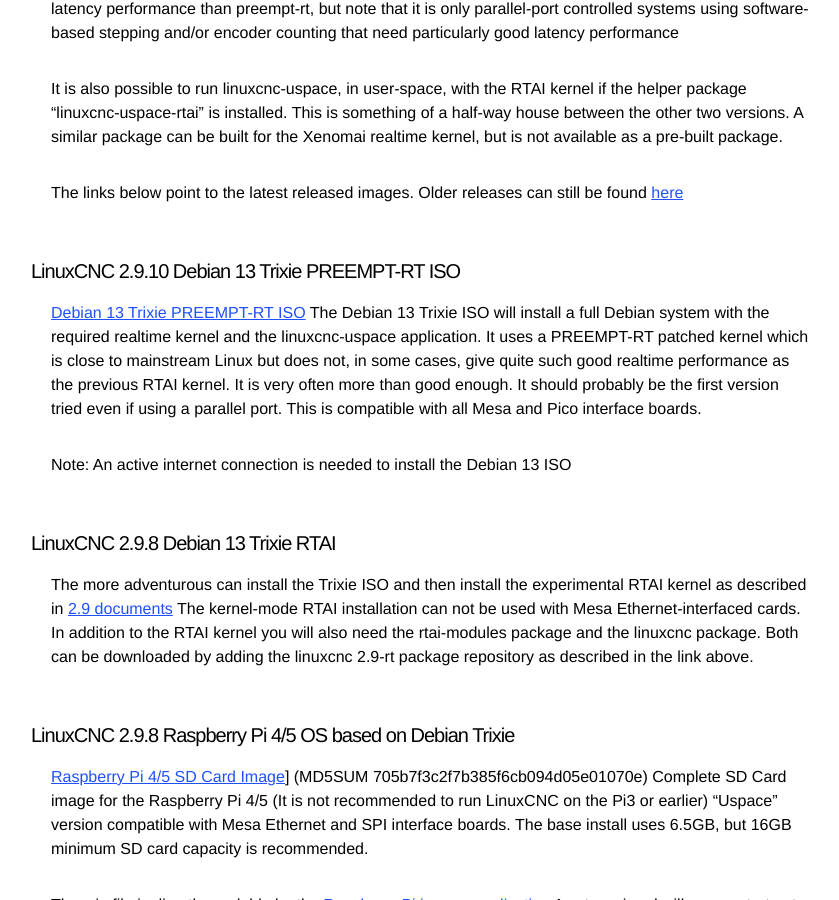
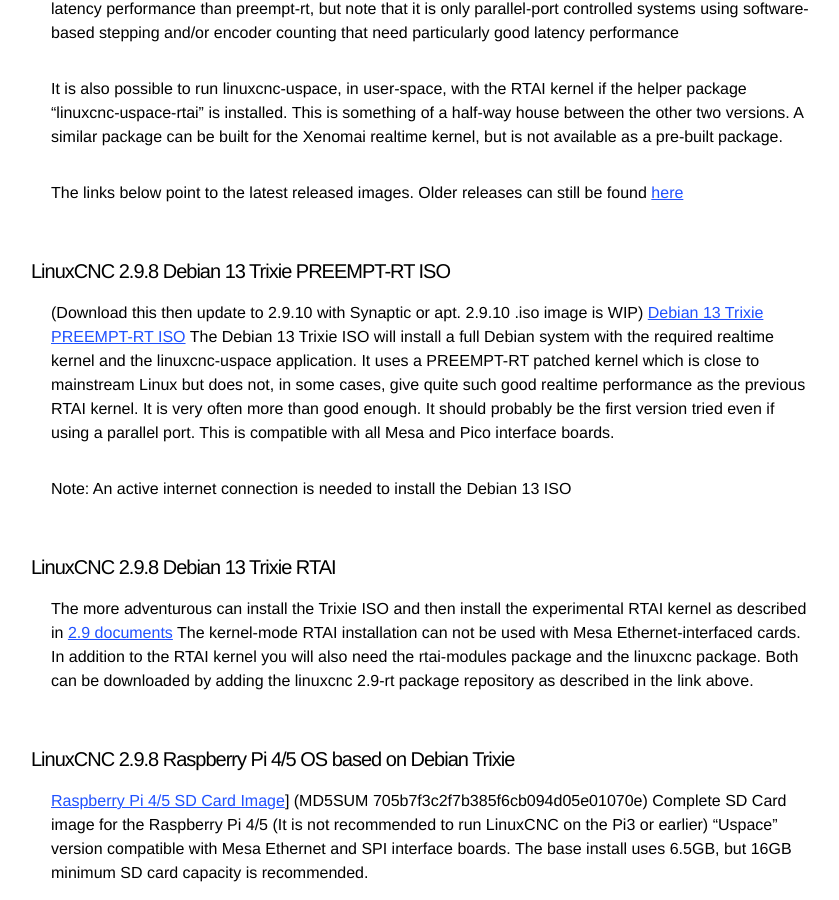
Before and after one commit to LinuxCNC/wlo, a Jekyll site: the page built from downloads/index.md, in a window 1280 px wide and 900 px high, scrolled down 788 px. Shown: the whole window, without its empty margins (209-1048 px from the left). Built offline with Jekyll 4.4.1, drawn with Linux system fonts in a browser that asks for light colours.

Commit message:
Update LinuxCNC version from 2.9.10 to 2.9.8

```diff
--- a/downloads/index.md
+++ b/downloads/index.md
@@ -45,9 +45,9 @@
 The links below point to the latest released images. Older releases can still be
 found [here](https://www.linuxcnc.org/iso/)
 
-### LinuxCNC 2.9.10 Debian 13 Trixie PREEMPT-RT ISO
-
-[Debian 13 Trixie PREEMPT-RT ISO](https://www.linuxcnc.org/iso/linuxcnc_2.9.10-amd64.hybrid.iso)
+### LinuxCNC 2.9.8 Debian 13 Trixie PREEMPT-RT ISO
+(Download this then update to 2.9.10 with Synaptic or apt. 2.9.10 .iso image is WIP)
+[Debian 13 Trixie PREEMPT-RT ISO](https://www.linuxcnc.org/iso/linuxcnc_2.9.8-amd64.hybrid.iso)
 The Debian 13 Trixie ISO will install a full Debian system with the required
 realtime kernel and the linuxcnc-uspace application. It uses a PREEMPT-RT
 patched kernel  which is close to mainstream Linux but does not, in some
```
